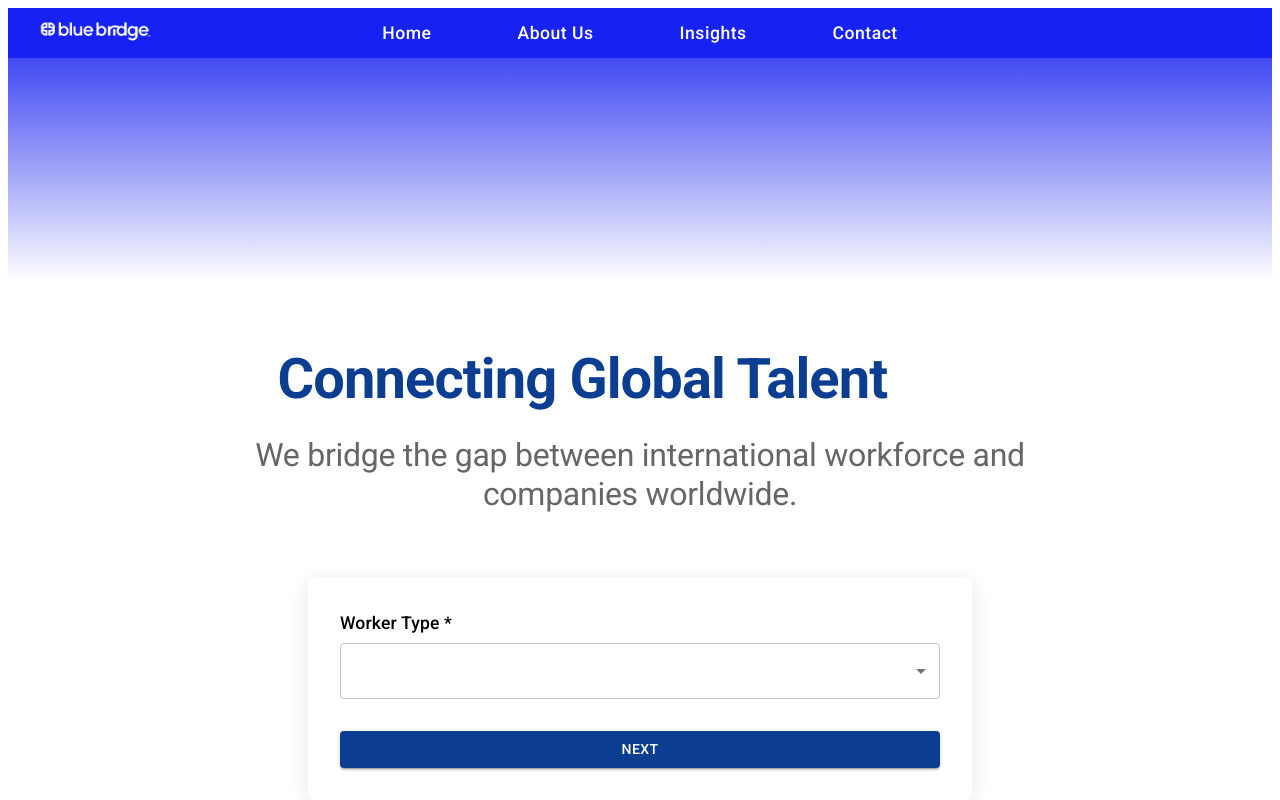
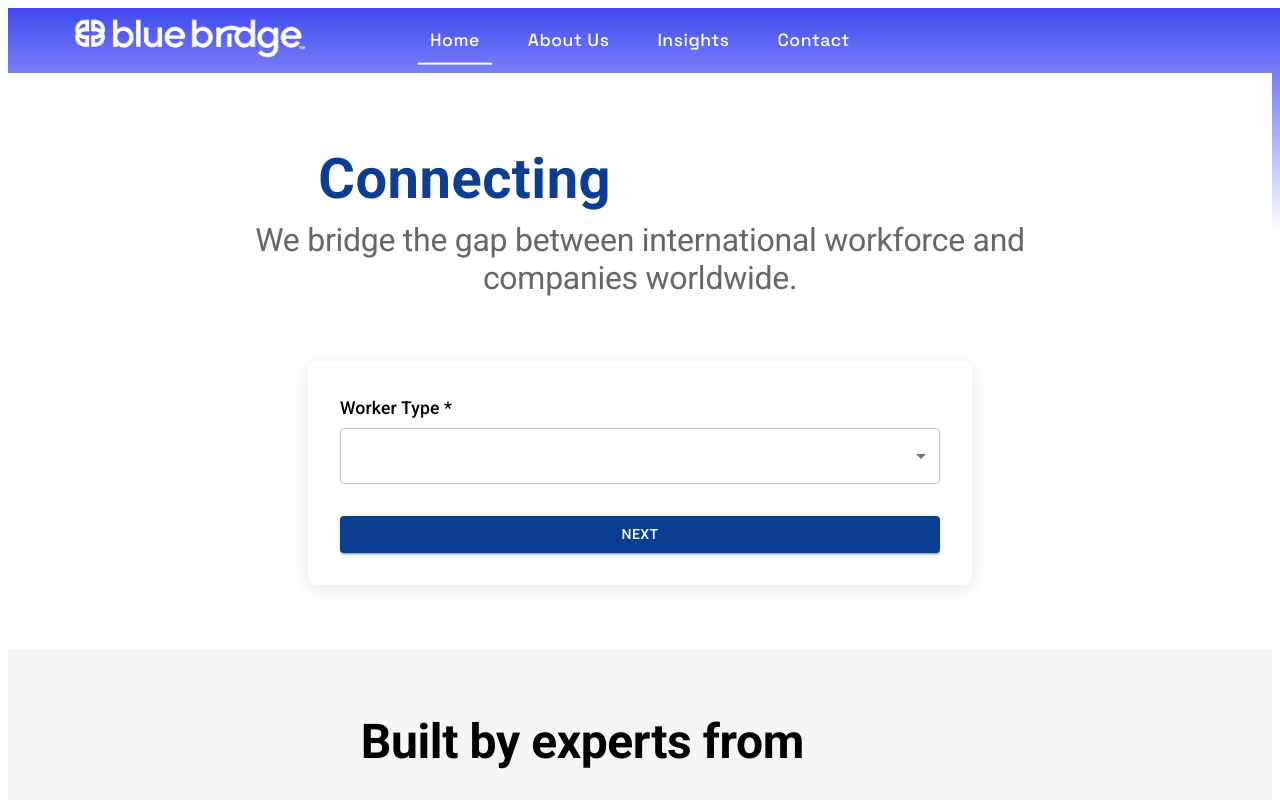
Before and after one commit to ddgrana2/bluebridge-landing, a React (Create React App) app: page / in a window 1280 px wide. Shown: the top 800 px of the page. Built offline with nearby package versions, Linux system fonts and the light colour scheme.

Commit message:
Update navbar: new font, active page indicator, adjusted spacing and sizes

```diff
--- a/public/index.html
+++ b/public/index.html
@@ -16,6 +16,7 @@
       rel="stylesheet"
       href="https://fonts.googleapis.com/css?family=Roboto:300,400,500,700&display=swap"
     />
+    <link href="https://fonts.googleapis.com/css2?family=Space+Grotesk:wght@400;500;600;700&display=swap" rel="stylesheet">
   </head>
   <body>
     <noscript>You need to enable JavaScript to run this app.</noscript>
--- a/src/components/navbar/navbar.jsx
+++ b/src/components/navbar/navbar.jsx
@@ -1,16 +1,18 @@
 import { AppBar, Toolbar, Typography, Button, Box, Container } from '@mui/material';
-import { Link } from 'react-router-dom';
+import { Link, useLocation } from 'react-router-dom';
 import { styled } from '@mui/material/styles';
 
-const NavButton = styled(Button)(({ theme }) => ({
-  margin: '0 15px',
-  padding: '8px 20px',
+const NavButton = styled(Button)(({ theme, active }) => ({
+  margin: '0 8px',
+  padding: '8px 12px',
   fontSize: '1.1rem',
   color: '#FFFFFF',
   fontWeight: 500,
   textTransform: 'capitalize',
-  fontFamily: '"Poppins", "Roboto", sans-serif',
+  fontFamily: '"Space Grotesk", sans-serif',
   letterSpacing: '0.5px',
+  borderBottom: active ? '2px solid white' : '2px solid transparent',
+  borderRadius: 0,
   '&:hover': {
     transform: 'scale(1.05)',
     transition: 'all 0.3s ease-in-out',
@@ -19,19 +21,22 @@ const NavButton = styled(Button)(({ theme }) => ({
 }));
 
 function Navbar() {
+  const location = useLocation();
+
   return (
     <>
       <AppBar position="static" sx={{
         bgcolor: '#1621F2',
         boxShadow: 0,
-        marginBottom: 0
+        marginBottom: 0,
+        height: '65px',
       }}>
         <Box
           sx={{
             width: '100%',
-            height: '50px',
+            height: '65px',
             position: 'relative',
-            overflow: 'hidden'
+            overflow: 'visible'
           }}
         >
           {/* Logo superpuesto */}
@@ -39,9 +44,9 @@ function Navbar() {
             position: 'absolute',
             top: '50%',
             transform: 'translateY(-50%)',
-            left: '20px',
-            height: '240px',
-            zIndex: 2,
+            left: '40px',
+            height: '504px',
+            zIndex: 3,
             display: 'flex',
             alignItems: 'center'
           }}>
@@ -50,7 +55,7 @@ function Navbar() {
                 src="images/logo.png"
                 alt="BlueBridge Logo"
                 style={{
-                  height: '135px',
+                  height: '283.5px',
                   width: 'auto',
                   objectFit: 'contain',
                   background: 'transparent'
@@ -73,19 +78,35 @@ function Navbar() {
               display: 'flex',
               justifyContent: 'center',
               alignItems: 'center',
-              gap: 2,
+              gap: 1,
               bgcolor: 'transparent'
             }}>
-              <NavButton component={Link} to="/">
+              <NavButton
+                component={Link}
+                to="/"
+                active={location.pathname === '/'}
+              >
                 Home
               </NavButton>
-              <NavButton component={Link} to="/about">
+              <NavButton
+                component={Link}
+                to="/about"
+                active={location.pathname === '/about'}
+              >
                 About Us
               </NavButton>
-              <NavButton component={Link} to="/insights">
+              <NavButton
+                component={Link}
+                to="/insights"
+                active={location.pathname === '/insights'}
+              >
                 Insights
               </NavButton>
-              <NavButton component={Link} to="/contact">
+              <NavButton
+                component={Link}
+                to="/contact"
+                active={location.pathname === '/contact'}
+              >
                 Contact
               </NavButton>
             </Box>
@@ -99,7 +120,7 @@ function Navbar() {
           height: '225px',
           width: '100%',
           background: 'linear-gradient(180deg, #414AF2 0%, #FFFFFF 100%)',
-          position: 'relative',
+          position: 'absolute',
           zIndex: 1
         }}
       />
--- a/src/pages/home/home.jsx
+++ b/src/pages/home/home.jsx
@@ -24,7 +24,7 @@ function Home() {
   ];
 
   return (
-    <Box sx={{ bgcolor: 'white' }}>
+    <Box sx={{ bgcolor: 'white', position: 'relative', zIndex: 2 }}>
       {/* Hero Section */}
       <Box sx={{ py: 8 }}>
         <Container maxWidth="lg">
@@ -33,20 +33,30 @@ function Home() {
             animate={{ opacity: 1, y: 0 }}
             transition={{ duration: 0.8 }}
           >
+            <Box sx={{ textAlign: 'center' }}>
               <Typography
-              variant="h1"
-              component="h1"
-              textAlign="center"
-              gutterBottom
+                component="span"
                 sx={{
                   fontSize: { xs: '2.5rem', md: '3.5rem' },
                   fontWeight: 700,
                   color: '#0B3D91',
-                mb: 3
+                  display: 'inline'
                 }}
               >
-              Connecting Global Talent
+                Connecting{' '}
               </Typography>
+              <Typography
+                component="span"
+                sx={{
+                  fontSize: { xs: '2.5rem', md: '3.5rem' },
+                  fontWeight: 700,
+                  color: '#FFFFFF',
+                  display: 'inline'
+                }}
+              >
+                Global Talent
+              </Typography>
+            </Box>
 
             <Typography
               variant="h2"
```
Lines whose indentation alone changed are shown as unchanged.
